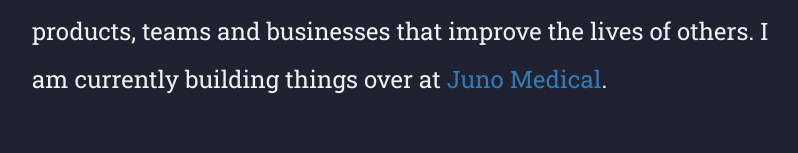
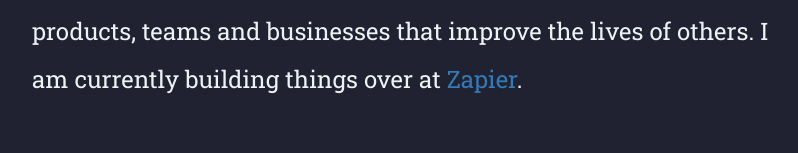
Before and after one commit to desmondmorris/desmondmorris.com, a Next.js app: page / in a window 1280 px wide. Shown: the part 335-488 px from the top of the page, without its empty margins (112-910 px from the left). Built offline with nearby package versions, Linux system fonts and the light colour scheme.

Commit message:
Update current role

```diff
--- a/src/pages/index.tsx
+++ b/src/pages/index.tsx
@@ -37,7 +37,7 @@ export default function Home() {
               </Box>
               <Heading size="xl" fontWeight="500">{title}</Heading>
               <Text fontSize={['18px', '18px', '18px', '24px']} lineHeight="2" fontWeight="400">
-                {descriptionLong} <Link href="https://juno.care" target="_blank">Juno Medical</Link>.
+                {descriptionLong} <Link href="https://zapier.com" target="_blank">Zapier</Link>.
               </Text>
             </Stack>
 
```
